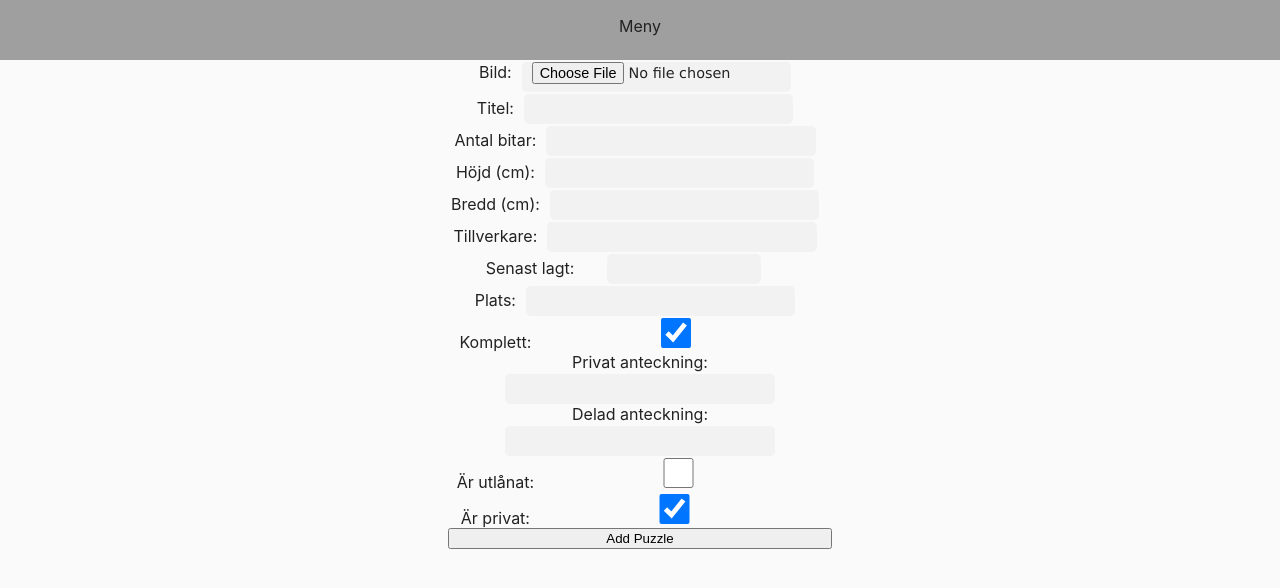
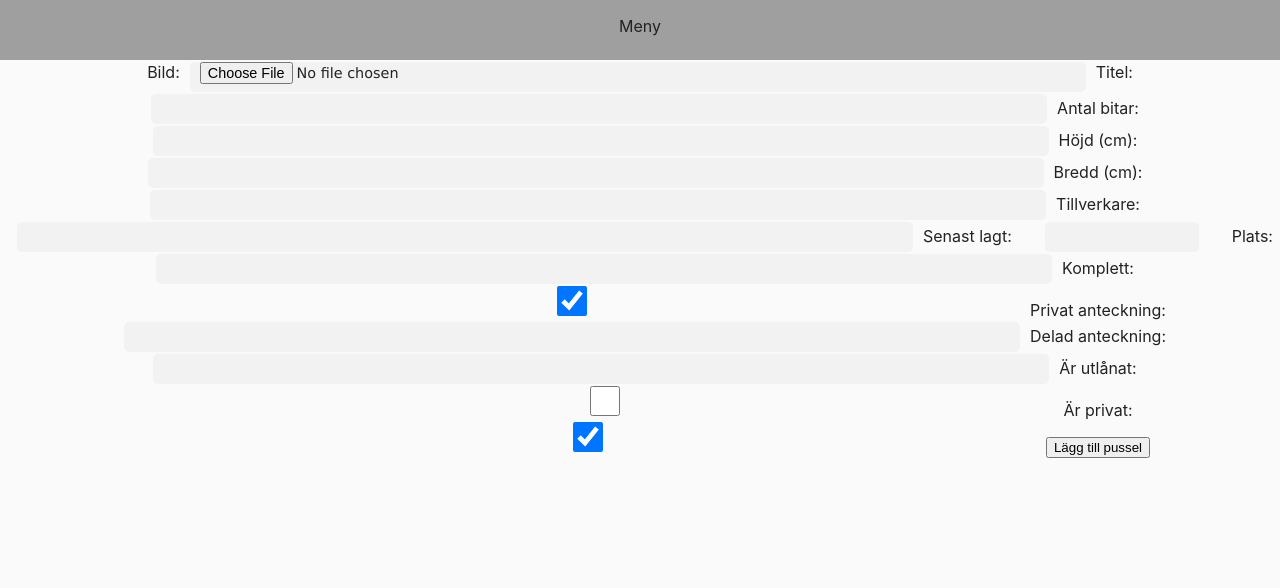
Before and after one commit to anjawillsund/bit-for-bit-frontend, a React (Create React App) app: page /add-puzzle in a window 1280 px wide. Shown: the top 588 px of the page. Built offline with nearby package versions, Linux system fonts and the light colour scheme; sample sign-in values are in the browser's storage.

Commit message:
Add PuzzleForm

```diff
--- a/src/components/puzzle-components/AddPuzzle.js
+++ b/src/components/puzzle-components/AddPuzzle.js
@@ -1,184 +1,15 @@
-import { useState } from 'react'
-import DatePicker from 'react-datepicker'
-import 'react-datepicker/dist/react-datepicker.css'  // Styles for the date picker
-import { useNavigate } from 'react-router-dom'
+import PuzzleForm from './PuzzleForm'
 
 const AddPuzzle = () => {
-  const navigate = useNavigate()
-
-  const initialFormData = {
-    image: '',
-    title: '',
-    piecesNumber: '',
-    height: '',
-    width: '',
-    manufacturer: '',
-    lastPlayed: '',
-    location: '',
-    complete: true,
-    missingPiecesNumber: '',
-    privateNote: '',
-    sharedNote: '',
-    isLentOut: false,
-    lentOutToString: '',
-    isPrivate: true
-  }
-
-  const [formData, setFormData] = useState(initialFormData)
-
-  const createFormData = async () => {
-    const data = new FormData()
-    for (const key of Object.keys(formData)) {
-      if (formData[key] != null) {
-        if (key === 'image') {
-          const file = document.querySelector('input[type="file"]').files[0]
-          const resizedImage = await resizeImage(file)
-          data.append(key, resizedImage)
-        } else {
-          data.append(key, formData[key])
-        }
-      }
-    }
-    return data
-  }
-
-  async function resizeImage(file) {
-    return new Promise((resolve, reject) => {
-      const reader = new FileReader()
-      reader.readAsDataURL(file)
-      reader.onload = (event) => {
-        const imgElement = document.createElement("img")
-        imgElement.src = event.target.result
-        imgElement.onload = () => {
-          const canvas = document.createElement("canvas")
-          const maxWidth = 500
-          const scaleSize = maxWidth / imgElement.width
-          canvas.width = maxWidth
-          canvas.height = imgElement.height * scaleSize
-          const ctx = canvas.getContext("2d")
-          ctx.drawImage(imgElement, 0, 0, canvas.width, canvas.height)
-          ctx.canvas.toBlob(
-            (blob) => {
-              const resizedFile = new File([blob], file.name, {
-                type: 'image/png'
-              })
-              resolve(resizedFile)
-              console.log(resizedFile)
-              // handle the uploading of resizedFile here
-            },
-            'image/png', 1)
-        }
-      }
-      reader.onerror = reject
-    })
-  }
-
-  const handleChange = (e) => {
-    const { name, value, type, checked } = e.target
-    setFormData(prevState => ({
-      ...prevState,
-      [name]: type === 'checkbox' ? checked : value
-    }))
-  }
-
-  const handleDateChange = (date) => {
-    setFormData(prevState => ({
-      ...prevState,
-      lastPlayed: date
-    }))
-  }
-
-  const handleSubmit = async (event) => {
-    event.preventDefault()
-    const formDataInput = await createFormData()
-    try {
-      const token = localStorage.getItem('token')
-      const response = await fetch(`${process.env.REACT_APP_API_URL}/my/puzzles`, {
-        method: 'POST',
-        headers: {
-          Authorization: `Bearer ${token}`
-        },
-        body: formDataInput
-      })
-      if (response.ok) {
-        navigate('/my-puzzles')
-        console.log('Puzzle added')
-      } else {
-        console.log('Could not add puzzle')
-      }
-    } catch (error) {
-      console.log(error)
-    }
-  }
-
   return (
-    <form className="add-puzzle-form" onSubmit={handleSubmit}>
-      <label>
-        Bild:
-        <input type="file" name="image" onChange={handleChange} accept="image/*" />
-      </label>
-      <label>
-        Titel:
-        <input type="text" name="title" value={formData.title} onChange={handleChange} />
-      </label>
-      <label>
-        Antal bitar:
-        <input type="text" name="piecesNumber" value={formData.piecesNumber} onChange={handleChange} />
-      </label>
-      <label>
-        Höjd (cm):
-        <input type="text" name="height" value={formData.height} onChange={handleChange} />
-      </label>
-      <label>
-        Bredd (cm):
-        <input type="text" name="width" value={formData.width} onChange={handleChange} />
-      </label>
-      <label>
-        Tillverkare:
-        <input type="text" name="manufacturer" value={formData.manufacturer} onChange={handleChange} />
-      </label>
-      <label>
-        Senast lagt:
-        <DatePicker selected={formData.lastPlayed} onChange={handleDateChange} />
-      </label>
-      <label>
-        Plats:
-        <input type="text" name="location" value={formData.location} onChange={handleChange} />
-      </label>
-      <label>
-        Komplett:
-        <input type="checkbox" name="complete" checked={formData.complete} onChange={handleChange} />
-      </label>
-      {!formData.complete && (
-        <label>
-          Antal saknade bitar:
-          <input type="text" name="missingPiecesNumber" value={formData.missingPiecesNumber} onChange={handleChange} />
-        </label>
-      )}
-      <label>
-        Privat anteckning:
-        <input type="text" name="privateNote" value={formData.privateNote} onChange={handleChange} />
-      </label>
-      <label>
-        Delad anteckning:
-        <input type="text" name="sharedNote" value={formData.sharedNote} onChange={handleChange} />
-      </label>
-      <label>
-        Är utlånat:
-        <input type="checkbox" name="isLentOut" checked={formData.isLentOut} onChange={handleChange} />
-      </label>
-      {formData.isLentOut && (
-        <label>
-          Utlånat till:
-          <input type="text" name="lentOutToString" value={formData.lentOutToString} onChange={handleChange} />
-        </label>
-      )}
-      <label>
-        Är privat:
-        <input type="checkbox" name="isPrivate" checked={formData.isPrivate} onChange={handleChange} />
-      </label>
-      <button type="submit">Add Puzzle</button>
-    </form>
+    <div>
+      <PuzzleForm
+        fetchUrl='my/puzzles'
+        method='POST'
+        navigateUrl={`/my-puzzles`}
+        buttonText='Lägg till pussel'
+      />
+    </div>
   )
 }
 
```
